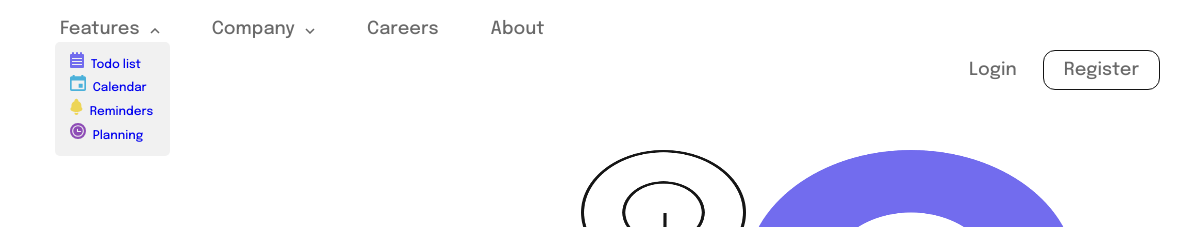
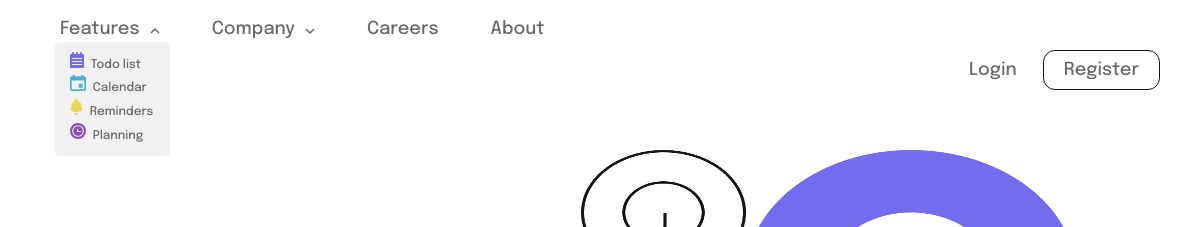
Before and after one commit to Sergiupetran/Frontend-projects-dropdown-nav, a plain HTML site: page index.html in a window 1280 px wide. Both pictures are taken after a click on the element "Features". Shown: the top 227 px of the page, 96-1280 px from the left. Drawn offline with Linux system fonts and the light colour scheme.

Commit message:
Update style.css

```diff
--- a/style.css
+++ b/style.css
@@ -36,6 +36,8 @@
 a{
   	text-decoration: none;
   	margin-left: 4px;
+	font-family: 'Epilogue', sans-serif;
+  	color: hsl(0, 0%, 41%);
 }
 .company{
 	display:none;
@@ -198,6 +200,7 @@ li{
 a{
   	text-decoration: none;
   	margin-left: 10px;
+  	font-family: 'Epilogue', sans-serif;
   	color: hsl(0, 0%, 41%);
 }
 .company{
```
